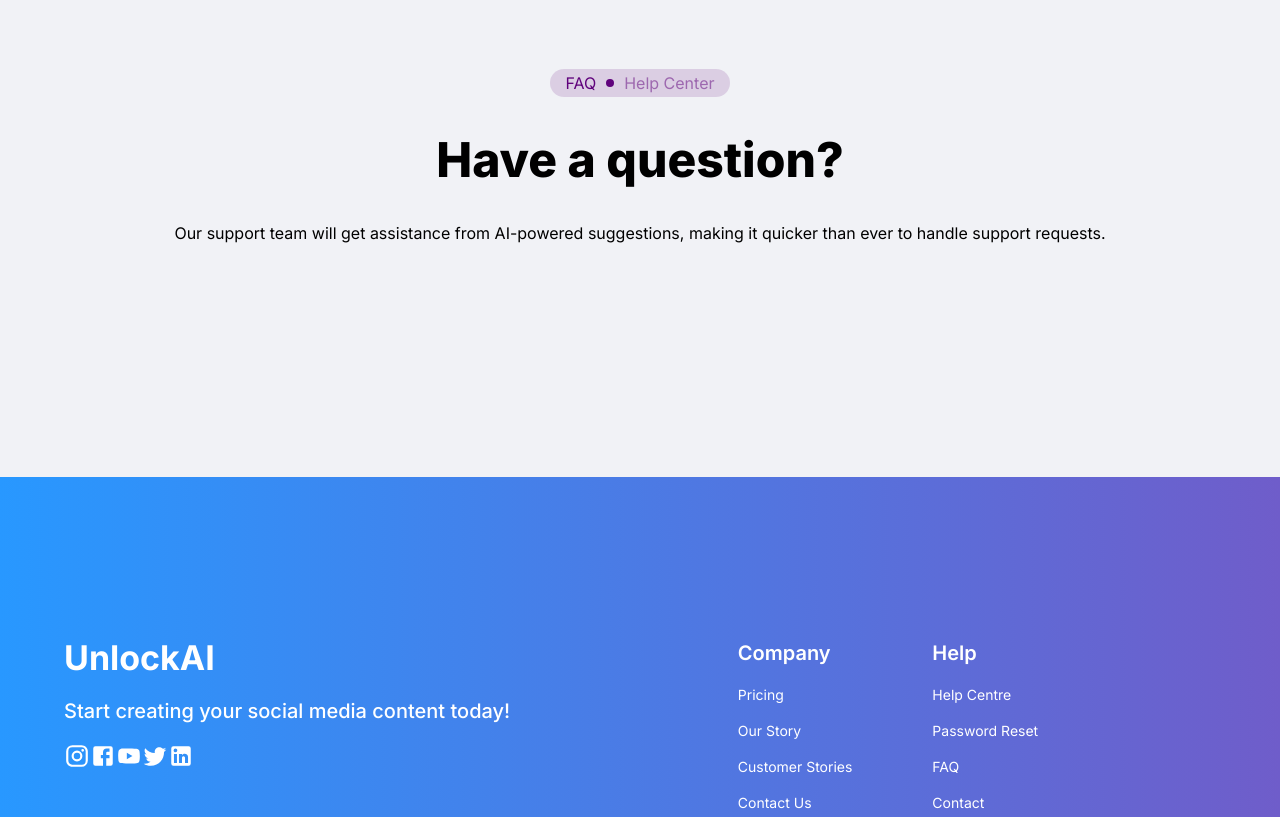
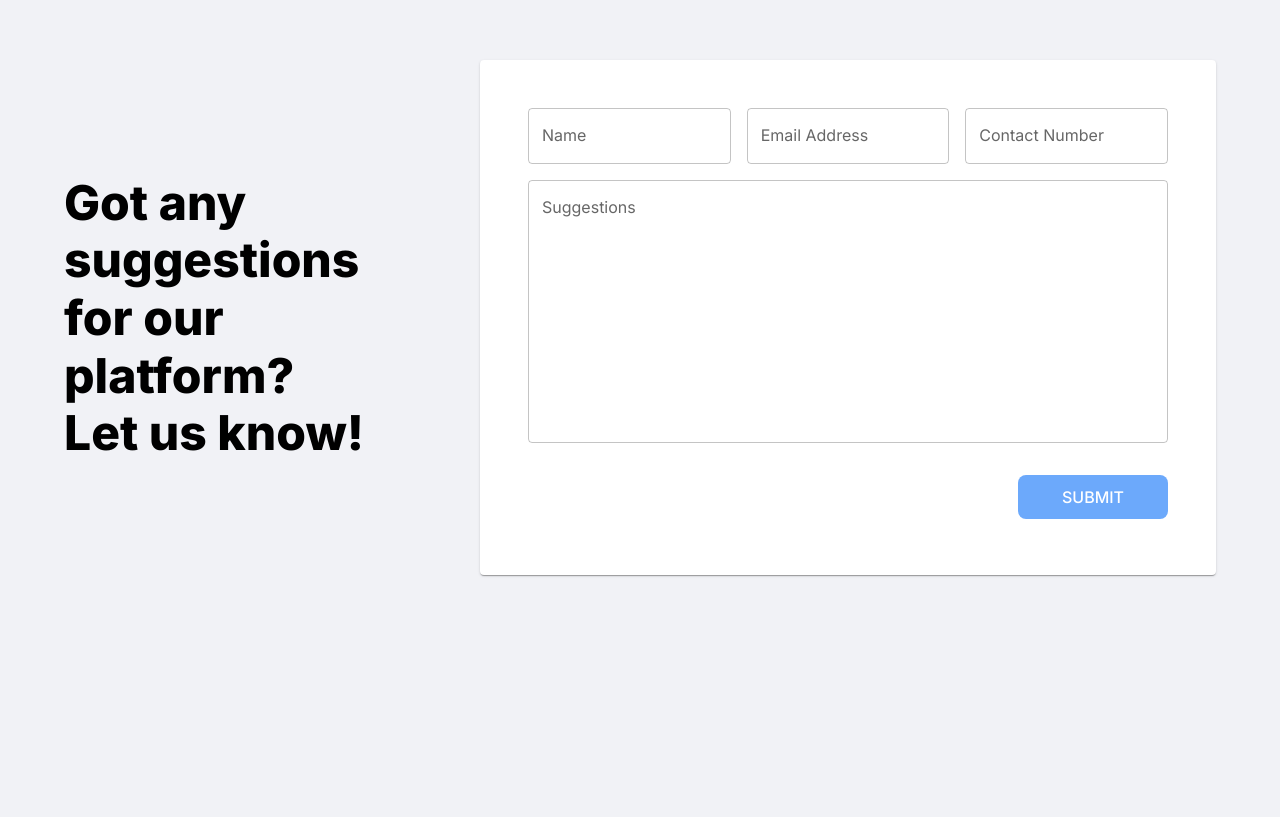
Before and after one commit to Basil-Kanaan/unlockai-react, a React (Create React App) app: page / in a window 1280 px wide. Shown: the part 6501-7318 px from the top of the page. Built offline with nearby package versions, Linux system fonts and the light colour scheme.

Commit message:
added and finished suggestions section

```diff
--- a/src/components/LandingPage/Suggestions/Suggestions.css
+++ b/src/components/LandingPage/Suggestions/Suggestions.css
@@ -0,0 +1,23 @@
+
+/* Suggestions.css */
+.suggestions-card {
+    background: transparent;
+    padding: 2rem;
+    text-align: left;
+}
+
+.suggestions-button {
+    color: white;
+    text-decoration: none;
+    transition: opacity 0.2s ease-in-out, transform 0.2s ease-in-out, box-shadow 0.2s ease-in-out;
+    padding: 0.8rem 2rem;
+    width: fit-content;
+    border-radius: 8px;
+    box-shadow: 0 2px 4px rgba(0, 0, 0, 0.1);
+    background: rgba(40, 152, 255, 0.8);
+    font-size: 1.1rem;
+}
+
+.suggestions-button:hover {
+    box-shadow: 0 2px 4px rgba(0, 0, 0, 0.5);
+}
--- a/src/components/LandingPage/Suggestions/Suggestions.js
+++ b/src/components/LandingPage/Suggestions/Suggestions.js
@@ -0,0 +1,86 @@
+// Suggestions.js
+
+import React from 'react';
+import { Box, Card, CardContent, Container, Typography, TextField, Grid } from '@mui/material';
+import './Suggestions.css';
+
+const Suggestions = () => {
+    return (
+        <Container maxWidth={"xl"}>
+            <Box
+                sx={{
+                    display: 'flex',
+                    justifyContent: 'space-between',
+                    alignItems: 'center',
+                    padding: '40px',
+                    my: 20,
+                    gap: 10,
+                }}
+            >
+                {/* Left Section */}
+                <Typography variant="h2" sx={{ flex: 1, textAlign: "left"}}>
+                    Got any suggestions for our platform?<br/>
+                    Let us know!
+                </Typography>
+
+                {/* Right Section */}
+                <Card className={"suggestions-card"} sx={{ flex: 2}}>
+                    <CardContent>
+                        <form>
+                            {/* First Row */}
+                            <Grid container spacing={2}>
+                                <Grid item xs={12} sm={4}>
+                                    <TextField label="Name" fullWidth />
+                                </Grid>
+                                <Grid item xs={12} sm={4}>
+                                    <TextField label="Email Address" fullWidth />
+                                </Grid>
+                                <Grid item xs={12} sm={4}>
+                                    <TextField label="Contact Number" fullWidth />
+                                </Grid>
+
+                                {/* Second Row */}
+                                <Grid item xs={12}>
+                                    <TextField
+                                        label="Suggestions"
+                                        multiline
+                                        rows={10}
+                                        fullWidth
+                                    />
+                                </Grid>
+
+                                {/* Third Row */}
+                                <Grid item xs={12} sx={{ textAlign: 'right' }}>
+                                    <Box
+                                        component="button"
+                                        sx={{
+                                            backgroundColor: '#6CA9FB',
+                                            color: '#fff',
+                                            padding: '10px',
+                                            borderRadius: '8px',
+                                            cursor: 'pointer',
+                                            border: 'none',
+                                            transition: 'background-color 0.3s ease-in-out',
+                                            '&:hover': {
+                                                backgroundColor: 'hsl(213, 75%, 55%)',
+                                            },
+                                            typography: 'body1',
+                                            width: "150px",
+                                            marginTop: 2,
+                                            fontWeight: "500"
+                                        }}
+                                    >
+                                        SUBMIT
+                                    </Box>
+                                </Grid>
+                            </Grid>
+                        </form>
+                    </CardContent>
+                </Card>
+
+            </Box>
+        </Container>
+    );
+};
+
+export default Suggestions;
--- a/src/pages/Home.jsx
+++ b/src/pages/Home.jsx
@@ -12,6 +12,7 @@ import "../styles/home.css";
 import CTA from "../components/LandingPage/CTA/CTA";
 import Trial from "../components/LandingPage/Trial/Trial";
 import Background from "../components/LandingPage/Background/Background";
+import Suggestions from "../components/LandingPage/Suggestions/Suggestions";
 
 const Home = () => {
 
@@ -34,6 +35,7 @@ const Home = () => {
                     <Testimonials id={"testimonials-section"} />
                     <Pricing id={"pricing-section"} />
                     <FAQ id={"faq-section"} />
+                    <Suggestions />
                     <Trial id={""} />
                     <Footer />
 
```
